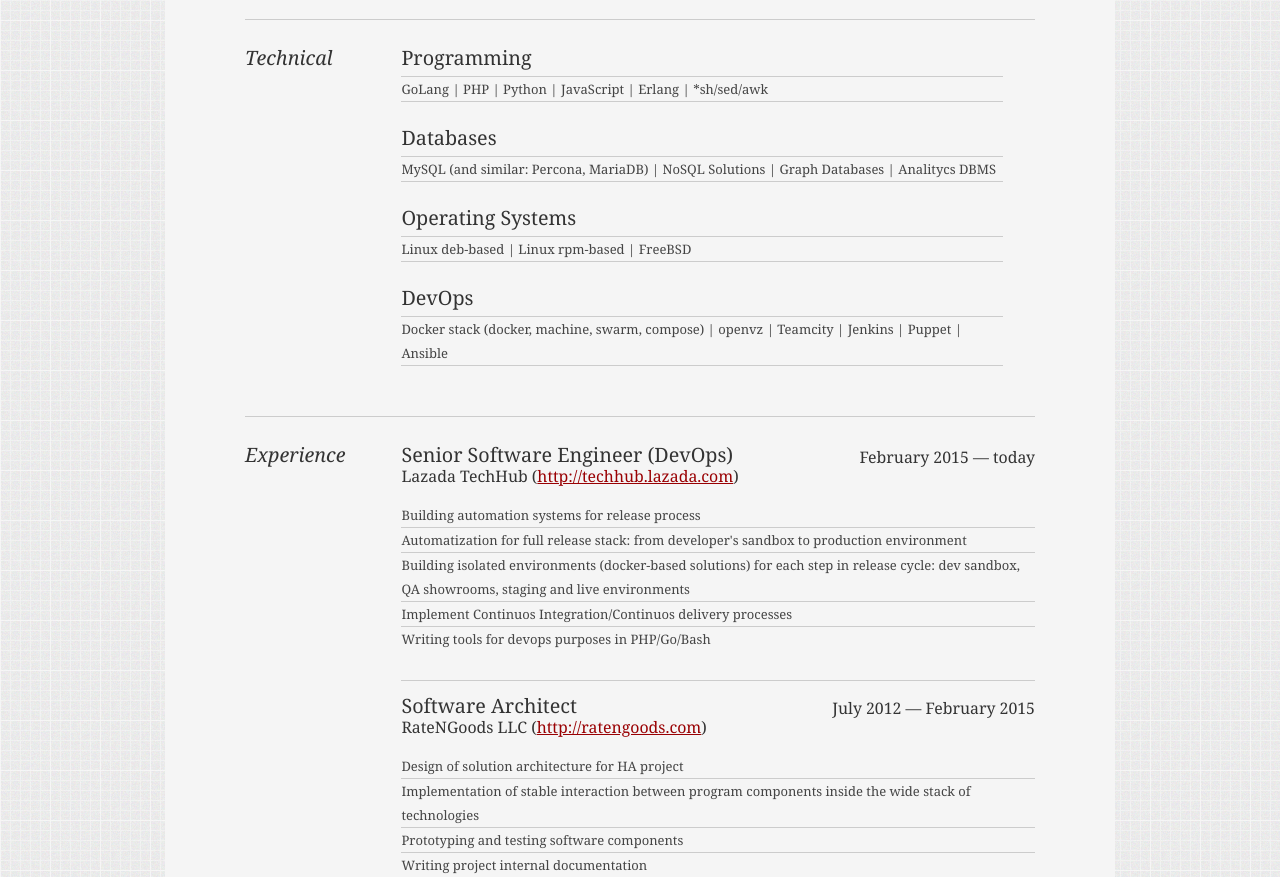
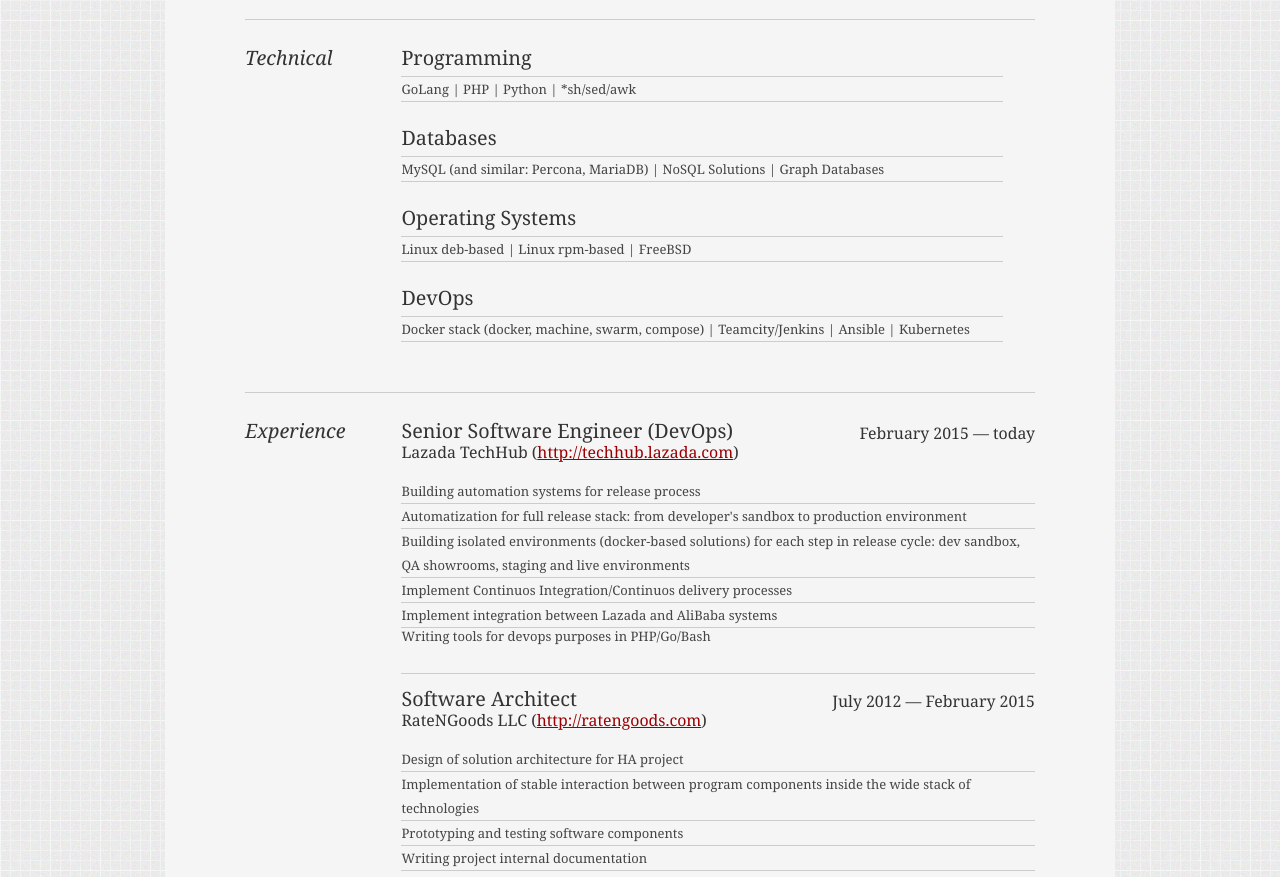
Before and after one commit to boombick/boombick.org, a plain HTML site: page cv/index.html in a window 1280 px wide. Shown: the part 880-1757 px from the top of the page. Drawn offline with Linux system fonts and the light colour scheme.

Commit message:
Update cv

```diff
--- a/cv/index.html
+++ b/cv/index.html
@@ -100,18 +100,18 @@ I'm not looking for a job now-->
 							<h2>Technical</h2>
 						</div>
 						<div class="yui-u">
- 							<ul class="talent">
+							<ul class="talent">
 								<li><h2>Programming</h2></li>
-								<li>GoLang | PHP | Python | JavaScript | Erlang | *sh/sed/awk</li>
+								<li>GoLang | PHP | Python | *sh/sed/awk</li>
 								<li class="last">&nbsp;</li>
 								<li><h2>Databases</h2></li>
-								<li>MySQL (and similar: Percona, MariaDB) | NoSQL Solutions | Graph Databases | Analitycs DBMS</li>
+								<li>MySQL (and similar: Percona, MariaDB) | NoSQL Solutions | Graph Databases</li>
 								<li class="last">&nbsp;</li>
 								<li><h2>Operating Systems</h2></li>
 								<li>Linux deb-based | Linux rpm-based | FreeBSD</li>
 								<li class="last">&nbsp;</li>
 								<li><h2>DevOps</h2></li>
-								<li>Docker stack (docker, machine, swarm, compose) | openvz | Teamcity | Jenkins | Puppet | Ansible</li>
+								<li>Docker stack (docker, machine, swarm, compose) | Teamcity/Jenkins | Ansible | Kubernetes</li>
 								<li class="last">&nbsp;</li>
 							</ul>
 <!-- 							<ul class="talent">
@@ -144,6 +144,7 @@ I'm not looking for a job now-->
 										<li>Automatization for full release stack: from developer's sandbox to production environment</li>
 										<li>Building isolated environments (docker-based solutions) for each step in release cycle: dev sandbox, QA showrooms, staging and live environments</li>
 										<li>Implement Continuos Integration/Continuos delivery processes</li>
+										<li>Implement integration between Lazada and AliBaba systems</li
 										<li class="last">Writing tools for devops purposes in PHP/Go/Bash</li>
 									</ul>
 								&nbsp;<br />
```
Also changed, not shown: 1 other file.
